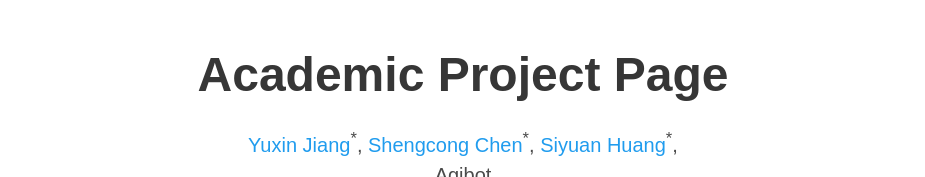
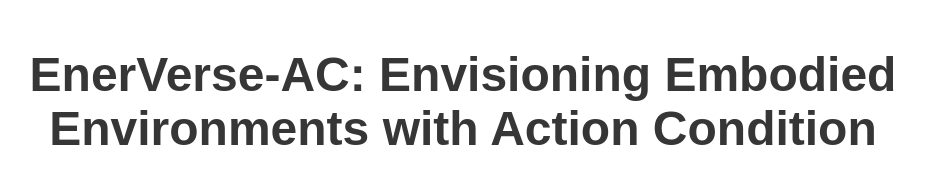
Before and after one commit to annaJ2178/EnerverseAC.github.io, a plain HTML site: page index.html in a window 1280 px wide. Shown: the top 177 px of the page, without its empty margins (177-1102 px from the left). Drawn offline with nearby package versions, Linux system fonts and the light colour scheme; some icons are missing; a web font is replaced by a local one.

Commit message:
feat: fix title

```diff
--- a/index.html
+++ b/index.html
@@ -52,7 +52,7 @@
       <div class="container is-max-desktop">
         <div class="columns is-centered">
           <div class="column has-text-centered">
-            <h1 class="title is-1 publication-title">Academic Project Page</h1>
+            <h1 class="title is-1 publication-title">EnerVerse-AC: Envisioning Embodied Environments with Action Condition</h1>
             <div class="is-size-5 publication-authors">
               <!-- Paper authors -->
               <span class="author-block">
```
